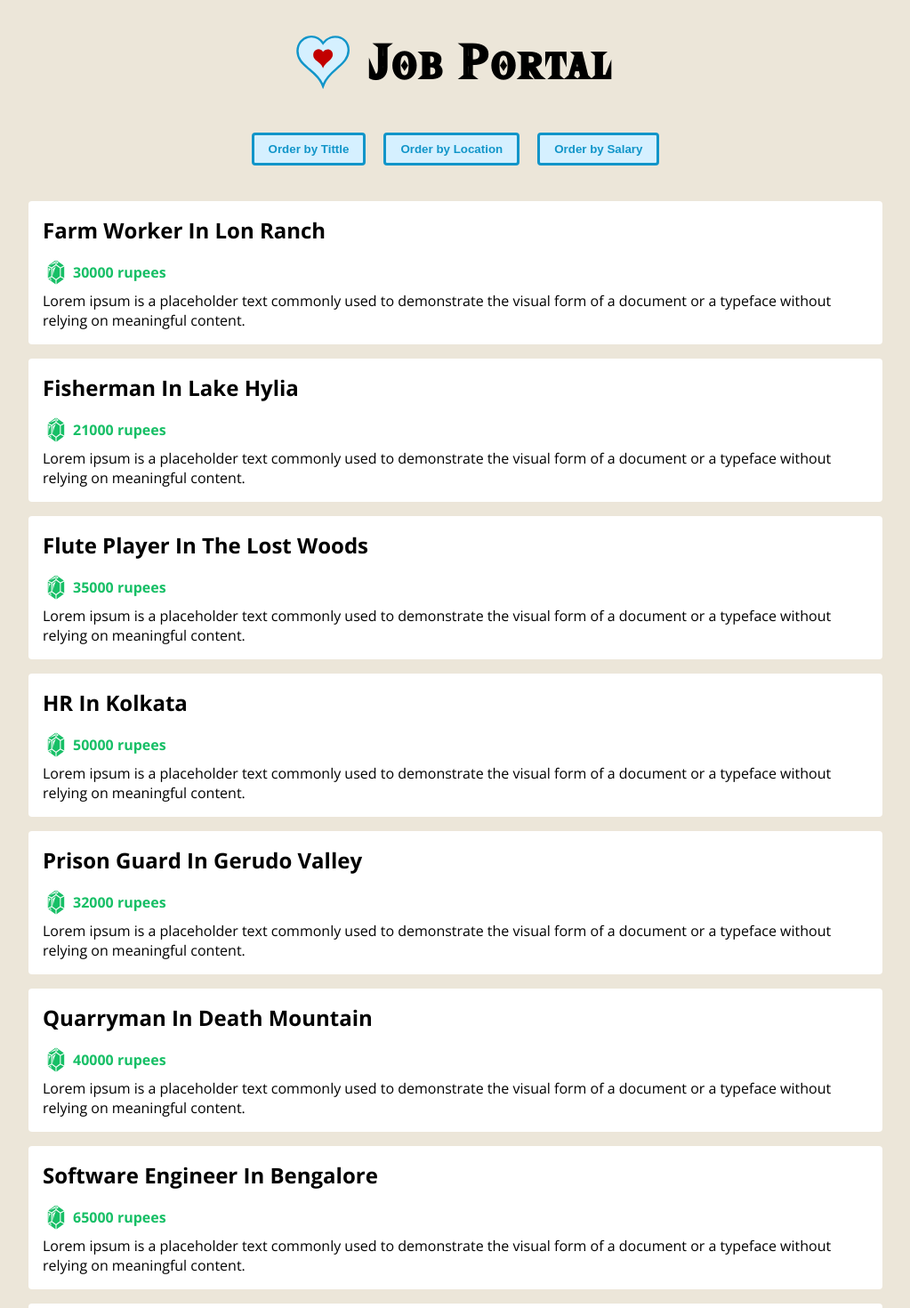
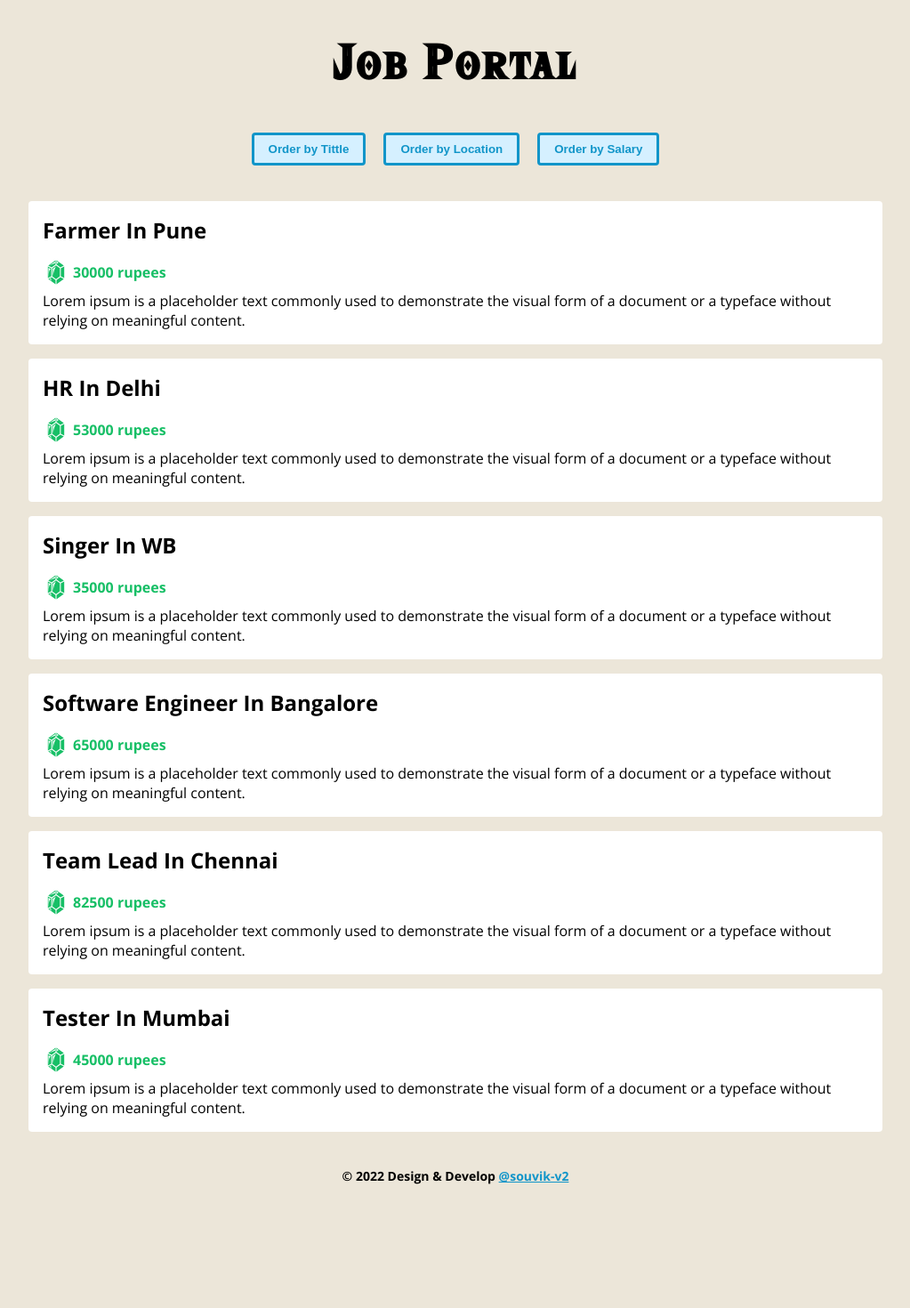
Before and after one commit to souvik-v2/Job-portal, a Vue app: page / in a window 1280 px wide. Shown: the top 1470 px of the page at 89% size, without its empty margins (128-1151 px from the left). After the commit the page ends 1345 px from the top, so only its background shows below. Built offline with nearby package versions, Linux system fonts and the light colour scheme.

Commit message:
Version 1.2

```diff
--- a/src/App.vue
+++ b/src/App.vue
@@ -2,7 +2,6 @@
   <div class="app">
     <header>
       <div class="title">
-        <img src="./assets/heart.svg" alt="site logo" />
         <h1>Job Portal</h1>
       </div>
       <div class="order">
@@ -32,40 +31,12 @@ export default defineComponent({
   setup() {
     const period = ref(new Date().getFullYear());
     const jobs = ref<Job[]>([
-      {
-        id: "1",
-        title: "Software Engineer",
-        location: "Bengalore",
-        salary: 65000,
-      },
-      { id: "2", title: "Tester", location: "Mumbai", salary: 40000 },
-      { id: "3", title: "HR", location: "Kolkata", salary: 50000 },
-      { id: "4", title: "Team Lead", location: "Bengalore", salary: 82500 },
-      {
-        title: "Farm worker",
-        location: "lon ranch",
-        salary: 30000,
-        id: "5",
-      },
-      {
-        title: "Quarryman",
-        location: "death mountain",
-        salary: 40000,
-        id: "6",
-      },
-      {
-        title: "Flute player",
-        location: "the lost woods",
-        salary: 35000,
-        id: "7",
-      },
-      { title: "Fisherman", location: "lake hylia", salary: 21000, id: "8" },
-      {
-        title: "Prison guard",
-        location: "gerudo valley",
-        salary: 32000,
-        id: "9",
-      },
+      { id: 1, title: "Software Engineer", location: "Bangalore", salary: 65000 },
+      { id: 2, title: "Tester", location: "Mumbai", salary: 45000 },
+      { id: 3, title: "HR", location: "Delhi", salary: 53000 },
+      { id: 4, title: "Team Lead", location: "Chennai", salary: 82500 },
+      { id: 5, title: "Farmer", location: "Pune", salary: 30000 },
+      { id: 6, title: "Singer", location: "WB", salary: 35000 },
     ]);
     const order = ref<OrderTerm>("title");
 
```
